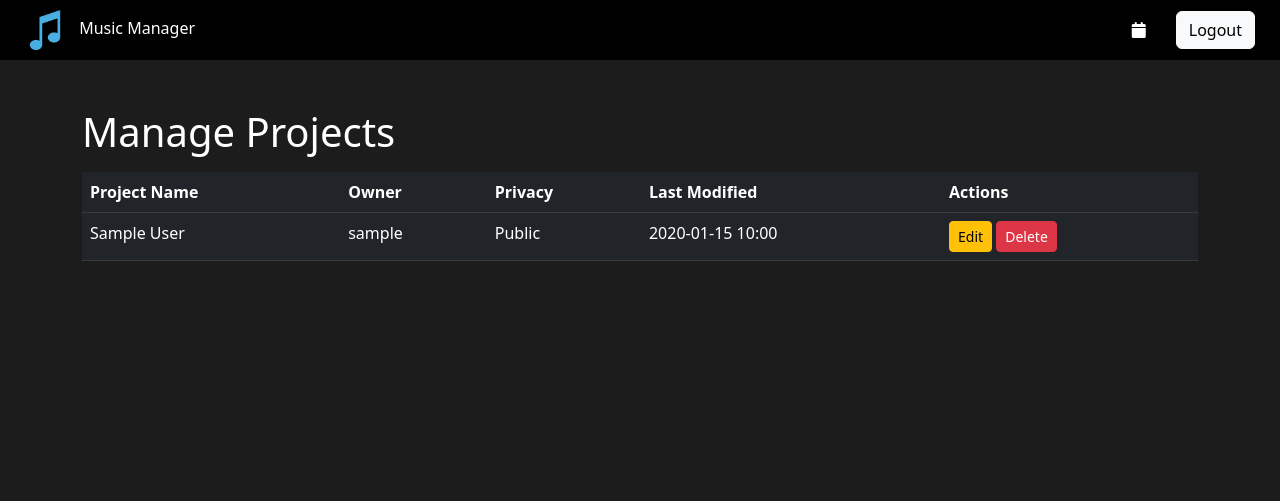
After one commit to duk3y/music-production-pma, a Django app: page /manage-projects-admin/ in a window 1280 px wide. The commit adds this page. Shown: the top 501 px of the page. Run offline with Django 5.2, Linux system fonts and the light colour scheme; a user stored in the database is signed in; tables that the repository leaves empty hold one stand-in row (values such as "Sample post").

Commit message:
Created manage_projects_admin page for PMA admins

```diff
--- a/mysite/urls.py
+++ b/mysite/urls.py
@@ -18,7 +18,7 @@ from django.contrib import admin
 from django.urls import include, path
 
 from . import views
-from .views import CustomLoginView, user_tasks, project_files_view, updateTaskStatus, delete_task, TaskInfoView, CalendarView, CommonDefaultView, ManageFilesAdminView, AuthenticationView, upload_file, ProjectDetailView, login_redirect, ProjectTaskView, create_task
+from .views import CustomLoginView, user_tasks, project_files_view, updateTaskStatus, delete_task, TaskInfoView, CalendarView, CommonDefaultView, ManageFilesAdminView, ManageProjectsAdminView, AuthenticationView, upload_file, ProjectDetailView, login_redirect, ProjectTaskView, create_task
 
 
 urlpatterns = [
@@ -53,6 +53,7 @@ urlpatterns = [
     path('projects/<int:project_id>/delete/confirm/', views.confirm_delete_project, name='confirm_delete_project'),
     path('file/<int:file_id>/manage-delete/', views.delete_file_from_manage, name='delete_file_from_manage'),
     path('pmaadmin/file/delete/<int:file_id>/', views.delete_file_from_admin, name='delete_file_from_admin'),
+     path('manage-projects-admin/', ManageProjectsAdminView.as_view(), name='manage_projects_admin'),
 
 
 
--- a/mysite/views.py
+++ b/mysite/views.py
@@ -343,4 +343,25 @@ def delete_file_from_admin(request, file_id):
     file = get_object_or_404(ProjectFiles, id=file_id)
     file.delete()
 
-    return redirect('manage_files_admin')  # Updated redirect
+    return redirect('manage_files_admin')
+
+class ManageProjectsAdminView(LoginRequiredMixin, View):
+    template_name = 'manage_projects_admin.html'
+    login_url = '/login/'  # Redirect to login if unauthenticated
+
+    def dispatch(self, request, *args, **kwargs):
+        # Ensure the user is a PMA admin
+        try:
+            profile = request.user.profile
+            if not profile.pmaStatus:
+                return HttpResponseForbidden("You do not have permission to access this page.")
+        except AttributeError:
+            return HttpResponseForbidden("You do not have permission to access this page.")
+        return super().dispatch(request, *args, **kwargs)
+
+    def get(self, request):
+        projects = Project.objects.all()  # Fetch all projects
+        context = {
+            'projects': projects,
+        }
+        return render(request, self.template_name, context)
--- /dev/null
+++ b/templates/manage_projects_admin.html
@@ -0,0 +1,44 @@
+{% extends "base.html" %}
+
+{% block title %}Manage Projects Admin{% endblock %}
+
+{% block content %}
+<div class="container mt-5">
+    <h1>Manage Projects</h1>
+    <table class="table table-dark table-hover mt-3">
+        <thead>
+            <tr>
+                <th>Project Name</th>
+                <th>Owner</th>
+                <th>Privacy</th>
+                <th>Last Modified</th>
+                <th>Actions</th>
+            </tr>
+        </thead>
+        <tbody>
+            {% for project in projects %}
+            <tr>
+                <td>{{ project.name }}</td>
+                <td>{{ project.user.username }}</td>
+                <td>
+                    {% if project.is_private %}
+                        Private
+                    {% else %}
+                        Public
+                    {% endif %}
+                </td>
+                <td>{{ project.last_modified|date:"Y-m-d H:i" }}</td>
+                <td>
+                    <!-- Add action buttons like Edit or Delete -->
+                    <a href="{% url 'edit_project' project.id %}" class="btn btn-warning btn-sm">Edit</a>
+                    <a href="{% url 'delete_project' project.id %}" class="btn btn-danger btn-sm">Delete</a>
+                </td>
+            </tr>
+            {% endfor %}
+        </tbody>
+    </table>
+    {% if not projects %}
+    <p class="text-center">No projects found.</p>
+    {% endif %}
+</div>
+{% endblock %}
```
Also changed, not shown: templates/home.html (+4 -5 lines).
